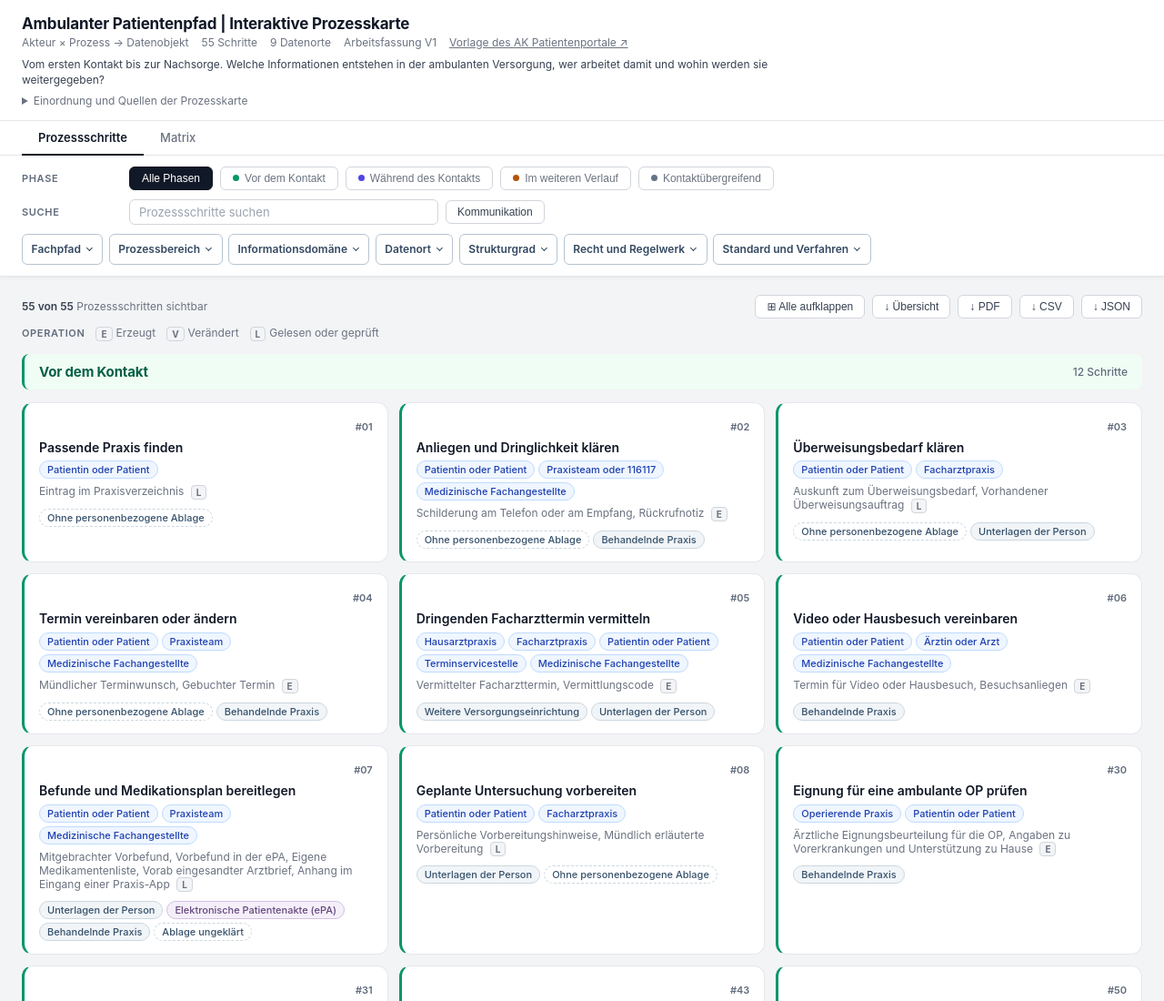
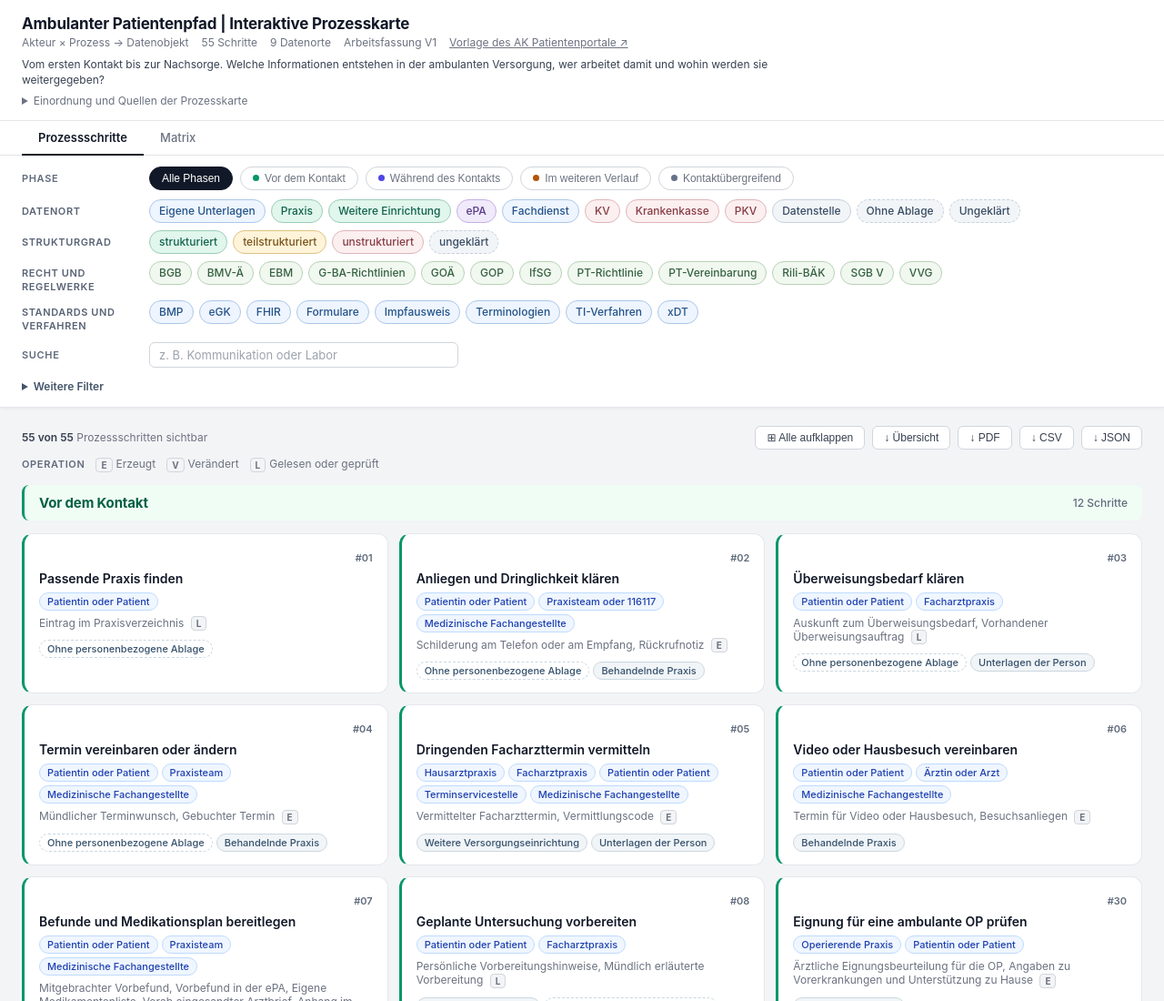
Before and after one commit to TimoFrank/ambulante-prozesskarte, a plain HTML site: page index.html in a window 1280 px wide. Shown: the top 1100 px of the page at 91% size. Drawn offline with Linux system fonts and the light colour scheme.

Commit message:
Filter der ambulanten Prozesskarte wieder als farbige Pillen anzeigen

```diff
--- a/fachfilter.css
+++ b/fachfilter.css
@@ -1,22 +1,89 @@
-/* Fachfilter und Objektvarianten für beide Kartenansichten. */
-.facet-bar { display: flex; align-items: center; flex-wrap: wrap; gap: .5rem; }
-#facet-controls { display: flex; flex-wrap: wrap; gap: .4rem; align-items: flex-start; }
-.facet { position: relative; }
-.facet summary, .facet-reset { display: flex; gap: .45rem; align-items: center; min-height: 34px; padding: .3rem .6rem; font-family: inherit; font-size: 12px; font-weight: 600; line-height: 1.35; cursor: pointer; list-style: none; color: #334861; background: #fff; border: 1px solid #b6c4d1; border-radius: 6px; }
-.facet summary::-webkit-details-marker { display: none; }
-.facet summary::after { content: ''; display: inline-block; flex-shrink: 0; width: .4em; height: .4em; margin: 0 .15em .2em auto; border: solid currentColor; border-width: 0 1.5px 1.5px 0; transform: rotate(45deg); }
-.facet[open] summary::after { transform: rotate(225deg); margin-bottom: -.15em; }
-.facet summary:focus-visible, .facet-reset:focus-visible, .facet-options label:focus-within { outline: 2px solid #376799; outline-offset: 2px; }
-.facet.applied summary, .facet[open] summary { background: #edf4fc; border-color: #698bb2; color: #18395e; }
-.facet-value { max-width: 11rem; overflow: hidden; white-space: nowrap; text-overflow: ellipsis; font-weight: 400; }
-.facet-value:empty { display: none; }
-.facet-options { z-index: 25; position: absolute; top: calc(100% + 4px); left: 0; width: max-content; min-width: 100%; max-width: min(22rem, 84vw); max-height: min(20rem, 45vh); overflow-y: auto; overscroll-behavior: contain; box-sizing: border-box; padding: .35rem; border: 1px solid #b6c4d1; border-radius: 8px; background: #fff; box-shadow: 0 5px 16px #20344b22; }
-.facet.align-end .facet-options { left: auto; right: 0; }
-.facet-options label { display: grid; grid-template-columns: 16px minmax(0, 1fr) auto; align-items: center; gap: .55rem; padding: .35rem .45rem; min-height: 30px; border-radius: 4px; font: inherit; font-size: .83rem; color: #213448; cursor: pointer; }
-.facet-options input { width: 15px; height: 15px; accent-color: #36659a; }
-.facet-options label:hover, .facet-options label:has(:checked) { background: #edf4fc; }
-.facet-count { font-variant-numeric: tabular-nums; font-size: .75rem; color: #546579; margin-left: .25rem; }
-.facet-reset { border-color: transparent; color: #325783; text-decoration: underline; }
+/* Die Filter folgen in beiden Ansichten der Reihenfolge der stationären Vorlage. */
+.toolbar { --label-width: 132px; }
+.toolbar .filter-row > .filter-label { min-width: var(--label-width); }
+.toolbar .phase-tab { border-radius: 999px; }
+#facet-controls, #facet-secondary { display: grid; gap: 8px; }
+.facet-row {
+  display: grid;
+  grid-template-columns: var(--label-width) minmax(0, 1fr);
+  align-items: baseline;
+  gap: 8px;
+}
+.facet-row .filter-label {
+  min-width: 0;
+  color: #586375;
+  font-family: inherit;
+  font-size: 11px;
+  font-weight: 600;
+  line-height: 1.35;
+  letter-spacing: .055em;
+  text-transform: uppercase;
+}
+.facet-options { display: flex; flex-wrap: wrap; gap: 4px 6px; }
+.facet-pill {
+  --ink: #384c63;
+  --tint: #f2f5f8;
+  --edge: #c5d1dd;
+  max-width: 100%;
+  min-height: 26px;
+  padding: 3px 10px;
+  border: 1px solid var(--edge);
+  border-radius: 999px;
+  color: var(--ink);
+  background: var(--tint);
+  font: 500 12px/1.35 -apple-system, BlinkMacSystemFont, "Segoe UI", sans-serif;
+  cursor: pointer;
+}
+#facet-dr [value=person], #facet-dr [value=dienst], #facet-std .facet-pill {
+  --ink: #245389; --tint: #eef5ff; --edge: #acc7e8;
+}
+#facet-dr [value=praxis], #facet-dr [value=partner], #facet-str [value=strukturiert] {
+  --ink: #11634d; --tint: #e1f6ec; --edge: #9bcdb8;
+}
+#facet-dr [value=epa] { --ink: #5a3b86; --tint: #f0eafb; --edge: #c6afe4; }
+#facet-dr [value=kv], #facet-dr [value=kasse], #facet-dr [value=pkv], #facet-str [value=unstrukturiert] {
+  --ink: #873d44; --tint: #fceff0; --edge: #dfb5ba;
+}
+#facet-dr [value=ohne], #facet-dr [value=offen], #facet-str [value="ungeklärt"] { border-style: dashed; }
+#facet-str [value=teilstrukturiert] { --ink: #79521a; --tint: #fff4d9; --edge: #dec283; }
+#facet-law .facet-pill { --ink: #366141; --tint: #f1f8f0; --edge: #b8d2b5; }
+.facet-pill:hover { border-color: var(--ink); }
+.facet-pill[aria-pressed=true] {
+  border: 1px solid var(--ink);
+  background: var(--ink);
+  color: white;
+  text-decoration: underline;
+  text-underline-offset: 3px;
+}
+.facet-pill:focus-visible, #more-filters summary:focus-visible, .facet-reset:focus-visible {
+  outline: 2px solid #2b4b8a;
+  outline-offset: 2px;
+}
+.facet-tools { display: flex; gap: 6px 16px; flex-wrap: wrap; align-items: baseline; }
+#more-filters[open] { width: 100%; }
+#more-filters summary, .facet-reset {
+  width: fit-content;
+  padding: 3px 0;
+  color: #43546a;
+  font-family: inherit;
+  font-size: 12px;
+  font-weight: 600;
+  cursor: pointer;
+}
+#more-filters summary:hover, .facet-reset { text-decoration: underline; }
+#more-count { font-weight: 400; }
+#facet-secondary { margin-top: 6px; padding: 9px 0 2px; border-top: 1px solid #e1e6ed; }
+.facet-reset { border: 0; background: transparent; }
+.toolbar:has(#more-filters[open]) { position: static; }
+.workspace .filter-bar { margin: 12px 0 6px; }
+@media (max-width: 680px) {
+  .toolbar .filter-row > .filter-label { min-width: 0; }
+  .facet-row { grid-template-columns: 1fr; gap: 4px; }
+  .facet-options { gap: 4px; }
+  .facet-pill { min-height: 28px; padding: 3px 9px; }
+  #more-filters summary, .facet-reset { min-height: 28px; }
+}
+
 .object-details { margin: .9rem 0 .6rem; }
 .object-details h3 { margin: 0 0 .35rem; font-size: .9rem; }
 .object-details ul { margin: 0; padding: 0; list-style: none; }
@@ -38,18 +105,6 @@
 .phase-uebergreifend { --phase: #51647e; --phase-soft: #f0f4f8; --phase-accent: #879ab0; }
 .phase-section-header.phase-uebergreifend { border-left: 3px solid #879ab0; background: #f0f4f8; }
 .prozess-card.phase-uebergreifend { border-left-color: #879ab0; }
-.workspace .facet-bar { margin-top: .6rem; }
-.workspace #phase-row { grid-template-columns: repeat(4, minmax(0,1fr)); }
-.workspace #phase-row [data-phase=alle] { grid-area: 1 / -2 / 2 / -1; }
-@media (max-width: 850px) {
-  .workspace #phase-row { grid-template-columns: repeat(2, minmax(0,1fr)); }
-  #facet-controls { display: grid; grid-template-columns: repeat(2, minmax(0,1fr)); width: 100%; }
-  .facet { min-width: 0; }
-  .facet summary { min-height: 36px; }
-  .facet-options { min-width: 100%; }
-  .facet:nth-child(even) .facet-options { right: 0; left: auto; }
-  .facet-value { max-width: 40%; }
-}
 @media print {
   .object-details li { break-inside: avoid; }
   .matrix-print thead th:nth-child(n) { width: auto; }
--- a/index.html
+++ b/index.html
@@ -698,7 +698,6 @@
     .scope-details-body h2:first-child { margin-top: 0; }
     .filter-label, .phase-section-count, .card-nr, .matrix-legende-label, .detail-section-label, .modal-nr, .matrix-table th:first-child { color: #606b7c; }
     .filter-row .search-input { min-width: 0; }
-    #communication-search[aria-pressed=true] { border-color: #536a9a; background: #eaf0fa; color: #1c3874; }
     .main { min-width: 0; }
     .prozess-card { padding: 0; min-width: 0; overflow-wrap: anywhere; }
     .card-trigger { appearance: none; width: 100%; padding: 14px 16px; color: inherit; background: none; border: 0; border-radius: inherit; font: inherit; cursor: pointer; text-align: left; }
@@ -778,7 +777,7 @@
       .print-metadata { margin: 6px 0 !important; }
     }
   </style>
-<link rel="stylesheet" href="fachfilter.css?modell=2">
+<link rel="stylesheet" href="fachfilter.css?modell=3">
 </head>
 <body>
   <header class="page-header">
@@ -794,7 +793,7 @@
         <h2>Kommunikation in der Praxissoftware</h2>
         <p>Die Kommunikationsbeispiele zeigen, was eine Person erlebt und wer das Anliegen im Team übernimmt. „Produktbeispiel“ verweist auf eine dokumentierte Funktion eines Praxisverwaltungssystems (PVS). „Spezifiziert“ verweist auf technische Vorgaben für die genannte Anwendung. Die Gestaltungsvorschläge stammen aus diesem Projekt. Bei Übergaben zwischen Systemen zeigen sie, was die gematik, die KBV und die Hersteller gemeinsam klären könnten. <a href="https://fachportal.gematik.de/zielgruppen/primaersystemhersteller" target="_blank" rel="noopener">gematik zu Schnittstellen für Primärsysteme</a></p>
         <h2>Was die Filter zeigen</h2>
-        <p>Der Prozessbereich beschreibt die Aufgabe im Versorgungsablauf. Die Informationsdomäne benennt die Art der Information, etwa Befund oder Termin. Jede Objektvariante zeigt, wo die Information vorliegt und ob ihre Inhalte als einzelne Felder auslesbar sind. Ein strukturierter Befund und ein Scan können deshalb verschiedene Treffer ergeben. Die Zahlen im Filter zählen jeden passenden Schritt einmal.</p>
+        <p>Der Prozessbereich beschreibt die Aufgabe im Versorgungsablauf. Die Informationsdomäne benennt die Art der Information, etwa Befund oder Termin. Jede Objektvariante zeigt, wo die Information vorliegt und ob ihre Inhalte als einzelne Felder auslesbar sind. Ein strukturierter Befund und ein Scan können deshalb verschiedene Treffer ergeben. Wählst du mehrere Datenorte, genügt ein passender Ort. Kombinierst du Datenort und Strukturgrad, müssen beide zur selben Information passen. In der Trefferzahl zählt jeder Schritt einmal.</p>
         <p>Ein Schritt kann zu mehreren Kontaktphasen gehören. Die Gesamtübersicht ordnet ihn nach seinem Hauptbezug ein. „Kontaktübergreifend“ erfasst Arbeit über einzelne Kontakte hinweg. Telefon, Messenger und Portale sind mögliche Kommunikationswege. Ein ePA-Eintrag oder eine andere Ablage wird für die jeweilige Variante gesondert angegeben. Der EHDS bildet einen europäischen Rechtsrahmen. Die fachlichen und rechtlichen Belege stehen am jeweiligen Schritt.</p>
         <div class="license">Viewer nach dem <a href="https://github.com/oeme-github/INA-ePA-und-Patientenportale/tree/c2d411a2d262611ec3d6323689960f9d5f7e6235" target="_blank" rel="noopener">Original von oeme</a>, © 2026 oeme. Für Versorgungsprozesse überarbeitet am 19.11.2026. <a href="LICENSE" target="_blank" rel="noopener">Lizenz EUPL 1.2 oder später</a>.</div>
       </div>
@@ -806,9 +805,18 @@
   </nav>
   <section class="toolbar" aria-label="Prozessschritte filtern">
     <div class="filter-row" id="phase-row" role="group" aria-label="Phase"><span class="filter-label">Phase</span></div>
-    <div class="filter-row"><label class="filter-label" for="search-input">Suche</label><input class="search-input" type="search" id="search-input" placeholder="Prozessschritte suchen">
-      <button id="communication-search" type="button" class="btn-export" aria-pressed="false" aria-label="Suchthema Kommunikation" aria-controls="karten">Kommunikation</button></div>
-    <div class="facet-bar"><div id="facet-controls" aria-label="Fachfilter"></div><button id="reset-extra" class="facet-reset" type="button" hidden>Fachfilter zurücksetzen</button></div>
+    <div id="facet-controls"></div>
+    <div class="filter-row">
+      <label class="filter-label" for="search-input">Suche</label>
+      <input class="search-input" type="search" id="search-input" placeholder="z. B. Kommunikation oder Labor">
+    </div>
+    <div class="facet-tools">
+      <details id="more-filters">
+        <summary>Weitere Filter <span id="more-count" hidden></span></summary>
+        <div id="facet-secondary"></div>
+      </details>
+      <button id="reset-extra" class="facet-reset" type="button" hidden>Fachfilter zurücksetzen</button>
+    </div>
   </section>
   <main class="main">
     <div class="export-bar" id="exports">
@@ -830,7 +838,7 @@
   </dialog>
   <section id="print-content"></section>
   <script src="karten.js?modell=2"></script>
-  <script src="kartenmodell.js?modell=2"></script>
+  <script src="kartenmodell.js?modell=3"></script>
   <script>
     'use strict';
 
@@ -950,7 +958,6 @@
     }
 
     function updateCards(focusStep) {
-      setPressed(byId('communication-search'), query.toLocaleLowerCase('de') === 'kommunikation');
       const results = visibleSteps();
       const complete = results.length > 0 && results.every(step => expanded.has(step.nr));
       byId('counter').innerHTML = '<strong>' + results.length + ' von ' + PROZESSE.length + '</strong> Prozessschritten sichtbar';
@@ -1009,11 +1016,6 @@
       byId('search-input').focus();
     });
 
-    byId('communication-search').addEventListener('click', () => {
-      query = query.toLocaleLowerCase('de') === 'kommunikation' ? '' : 'Kommunikation';
-      byId('search-input').value = query;
-      updateCards();
-    });
     byId('search-input').addEventListener('input', event => {
       query = event.target.value.trim();
       updateCards();
--- a/kartenmodell.js
+++ b/kartenmodell.js
@@ -17,7 +17,7 @@ const rooms = {
 };
 const facetLabels = {
   setting: 'Fachpfad', bereich: 'Prozessbereich', art: 'Informationsdomäne',
-  dr: 'Datenort', str: 'Strukturgrad', law: 'Recht und Regelwerk', std: 'Standard und Verfahren'
+  dr: 'Datenort', str: 'Strukturgrad', law: 'Recht und Regelwerke', std: 'Standards und Verfahren'
 };
 const uniqueValues = values => [...new Set(values)].sort((a, b) => a.localeCompare(b, 'de'));
 
@@ -80,54 +80,65 @@ function objectDetails(step, search) {
     + '</ul></section>';
 }
 
+// Kurzformen gelten nur für die schmalen Filterpillen.
+const shortLabels = {
+  dr: {
+    person: 'Eigene Unterlagen', praxis: 'Praxis', partner: 'Weitere Einrichtung',
+    epa: 'ePA', kv: 'KV', kasse: 'Krankenkasse', pkv: 'PKV',
+    ohne: 'Ohne Ablage', offen: 'Ungeklärt'
+  },
+  law: {
+    'Psychotherapie-Richtlinie': 'PT-Richtlinie',
+    'Psychotherapie-Vereinbarung': 'PT-Vereinbarung'
+  },
+  std: {'Bundeseinheitlicher Medikationsplan': 'BMP'}
+};
+const primaryFacets = ['dr', 'str', 'law', 'std'];
+const secondaryFacets = ['bereich', 'art', 'setting'];
+
+function facetRow(group) {
+  const row = document.createElement('div');
+  row.id = 'facet-' + group;
+  row.className = 'facet-row';
+  row.setAttribute('role', 'group');
+
+  const heading = document.createElement('span');
+  heading.id = row.id + '-label';
+  heading.className = 'filter-label';
+  heading.textContent = facetLabels[group];
+  row.setAttribute('aria-labelledby', heading.id);
+
+  const options = document.createElement('div');
+  options.className = 'facet-options';
+  for (const value of available[group]) {
+    const button = document.createElement('button');
+    button.type = 'button';
+    button.className = 'facet-pill';
+    button.value = value;
+    const fullName = facetName(group, value);
+    const label = shortLabels[group]?.[value] || fullName;
+    button.textContent = label;
+    if (label !== fullName) {
+      button.setAttribute('aria-label', fullName.includes(label) ? fullName : label + ', ' + fullName);
+    }
+    button.addEventListener('click', () => {
+      if (selected[group].has(value)) selected[group].delete(value);
+      else selected[group].add(value);
+      updateCards();
+    });
+    options.append(button);
+  }
+  row.append(heading, options);
+  return row;
+}
+
 function installFacets() {
-  const container = byId('facet-controls');
-  for (const [group, values] of Object.entries(available)) {
-    const menu = document.createElement('details');
-    menu.id = 'facet-' + group;
-    menu.className = 'facet';
-    const summary = document.createElement('summary');
-    summary.innerHTML = escapeText(facetLabels[group]) + '<span class="facet-value"></span>';
-    const panel = document.createElement('div');
-    panel.className = 'facet-options';
-    panel.setAttribute('role', 'group');
-    panel.setAttribute('aria-label', facetLabels[group]);
-    for (const value of values) {
-      const label = document.createElement('label');
-      const input = document.createElement('input');
-      input.type = 'checkbox';
-      input.value = value;
-      input.addEventListener('change', () => {
-        if (input.checked) selected[group].add(value);
-        else selected[group].delete(value);
-        updateCards();
-      });
-      const caption = document.createElement('span');
-      caption.textContent = facetName(group, value);
-      const count = document.createElement('span');
-      count.className = 'facet-count';
-      label.append(input, caption, count);
-      panel.append(label);
-    }
-    menu.append(summary, panel);
-    container.append(menu);
-    menu.addEventListener('toggle', () => {
-      if (!menu.open) return;
-      container.querySelectorAll('details[open]').forEach(other => { if (other !== menu) other.open = false; });
-      menu.classList.toggle('align-end', menu.getBoundingClientRect().left + panel.offsetWidth > window.innerWidth - 12);
-    });
-  }
-  document.addEventListener('click', e => container.querySelectorAll('details[open]').forEach(menu => {
-    if (!menu.contains(e.target)) menu.open = false;
-  }));
-  container.addEventListener('keydown', e => {
-    if (e.key !== 'Escape') return;
-    const menu = e.target.closest('details[open]');
-    if (menu) { menu.open = false; menu.querySelector('summary').focus(); }
-  });
+  byId('facet-controls').append(...primaryFacets.map(facetRow));
+  byId('facet-secondary').append(...secondaryFacets.map(facetRow));
   byId('reset-extra').addEventListener('click', () => {
     clearDimensions();
     updateCards();
+    byId('facet-controls').querySelector('button').focus();
   });
 }
 
@@ -138,19 +149,20 @@ function clearDimensions() {
 // Counts refer to distinct steps. Other filters still apply to each candidate option.
 function updateFacets() {
   const candidates = PROZESSE.filter(step => (phase === 'alle' || step.zeiten.includes(phase)) && matchesSearch(step));
-  let hasSelection = false;
   for (const [group, choices] of Object.entries(selected)) {
-    const menu = byId('facet-' + group);
-    const names = [...choices].map(value => facetName(group, value));
-    menu.classList.toggle('applied', Boolean(names.length));
-    menu.querySelector('.facet-value').textContent = names.length ? names.join(', ') : '';
-    if (names.length) hasSelection = true;
-    for (const input of menu.querySelectorAll('input')) {
-      input.checked = choices.has(input.value);
-      input.parentElement.querySelector('.facet-count').textContent = candidates.filter(step => matchesDimensions(step, group, input.value)).length;
+    for (const button of byId('facet-' + group).querySelectorAll('button')) {
+      const value = button.value;
+      const count = candidates.filter(step => matchesDimensions(step, group, value)).length;
+      const description = count === 1 ? '1 passender Schritt' : count + ' passende Schritte';
+      button.setAttribute('aria-pressed', String(choices.has(value)));
+      button.setAttribute('aria-description', description);
+      button.title = facetName(group, value) + ' · ' + description;
     }
   }
-  byId('reset-extra').hidden = !hasSelection;
+  const secondaryCount = secondaryFacets.reduce((sum, group) => sum + selected[group].size, 0);
+  byId('more-count').textContent = secondaryCount ? '(' + secondaryCount + ' aktiv)' : '';
+  byId('more-count').hidden = secondaryCount === 0;
+  byId('reset-extra').hidden = !Object.values(selected).some(choices => choices.size);
 }
 
 function matrixTable(printing = false) {
@@ -199,6 +211,7 @@ function readEntry() {
       if (key) selected[group].add(key);
     }
   }
+  byId('more-filters').open = secondaryFacets.some(group => selected[group].size > 0);
   const startPhase = entry.get('phase');
   if (Object.hasOwn(phases, startPhase)) phase = startPhase;
   byId('phase-row').querySelectorAll('button').forEach(button => setPressed(button, button.dataset.phase === phase));
```
Also changed, not shown: vorschau/labor.png, 1 other file.
